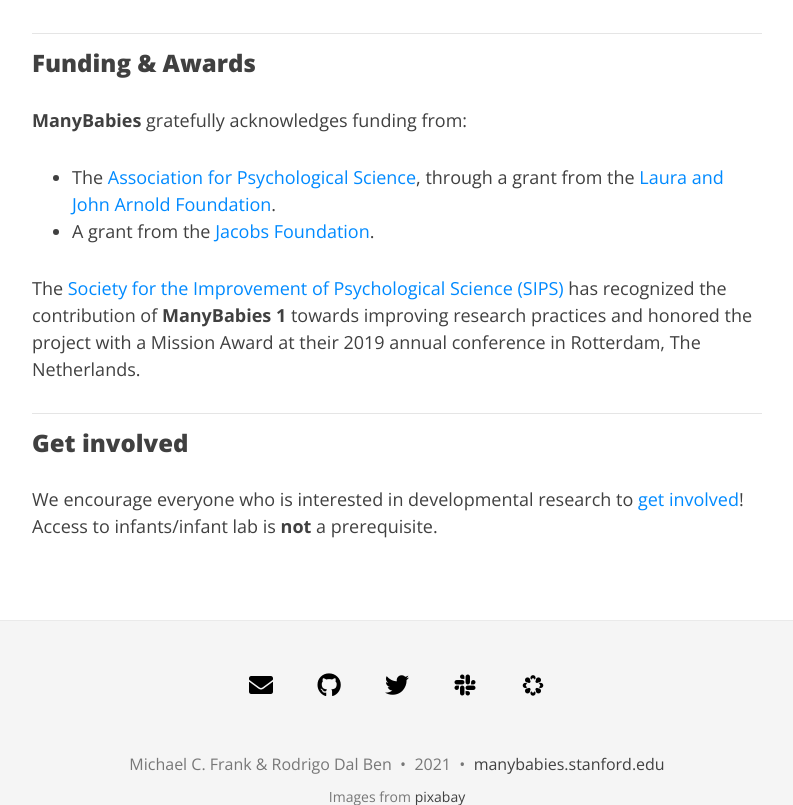
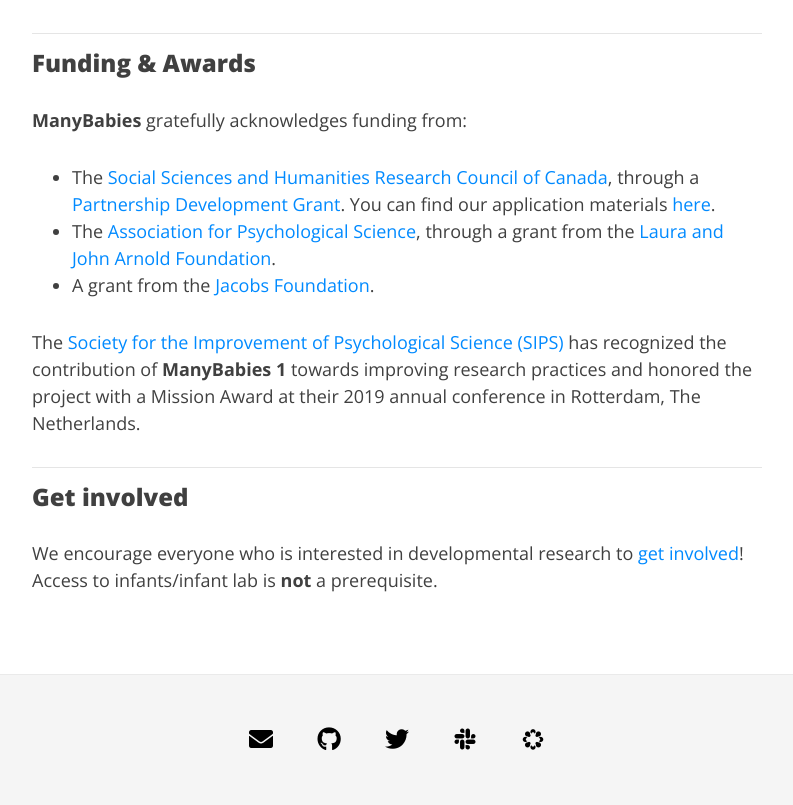
Before and after one commit to manybabies/manybabies.github.io, a Jekyll site: the page built from about.md, in a window 1280 px wide and 900 px high, scrolled down 3116 px, cut to the strip 95-900 px from the top of the window. Shown: the whole strip, without its empty margins (243-1036 px from the left). Built offline with Jekyll 4.4.1, drawn with Linux system fonts in a browser that asks for light colours; nearby versions of some CDN libraries; some web fonts are replaced.

Commit message:
Added info on partnership development grant

```diff
--- a/about.md
+++ b/about.md
@@ -91,6 +91,7 @@
 
 ### Funding & Awards
 **ManyBabies** gratefully acknowledges funding from:
+* The [Social Sciences and Humanities Research Council of Canada](https://www.sshrc-crsh.gc.ca/), through a [Partnership Development Grant](https://www.sshrc-crsh.gc.ca/funding-financement/programs-programmes/partnership_development_grants-subventions_partenariat_developpement-eng.aspx). You can find our application materials [here](https://osf.io/xavnd/).
 * The [Association for Psychological Science](https://www.psychologicalscience.org), through a grant from the [Laura and John Arnold Foundation](http://www.laaf.org/ljaf).
 * A grant from the [Jacobs Foundation](https://jacobsfoundation.org).
 
```
